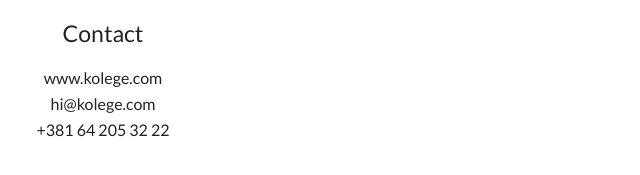
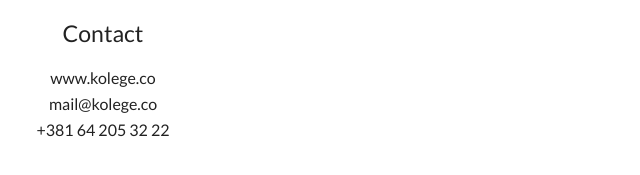
Before and after one commit to after-code/kolege, a website: page app/contact.html in a window 1280 px wide. Shown: the part 467-642 px from the top of the page, 537-1177 px from the left. Drawn offline with nearby package versions, Linux system fonts and the light colour scheme.

Commit message:
kolege final

```diff
--- a/app/contact.html
+++ b/app/contact.html
@@ -37,12 +37,10 @@
       </div>
       <div class="b-contact">
         <img src="assets/img/dot.svg" alt="">
-
-          <h3>Contact</h3>
-
-          <p>www.kolege.com</p>
-          <p>hi@kolege.com</p>
-          <p>+381 64 205 32 22</p>
+        <h3>Contact</h3>
+        <p>www.kolege.co</p>
+        <p>mail@kolege.co</p>
+        <p>+381 64 205 32 22</p>
         </div>
 
       </div>
@@ -68,9 +66,10 @@
         <div class="close-ico close-contact"></div>
       </div>
       <div class="b-contact">
+        <img src="assets/img/dot.svg" alt="">
         <h3>Contact</h3>
-        <p>www.kolege.com</p>
-        <p>hi@kolege.com</p>
+        <p>www.kolege.co</p>
+        <p>mail@kolege.co</p>
         <p>+381 64 205 32 22</p>
       </div>
     </div>
--- a/app/sass/blocks/_b-contact.scss
+++ b/app/sass/blocks/_b-contact.scss
@@ -6,7 +6,7 @@
   margin: 0 auto;
   overflow: hidden;
   text-align: center;
-
+  width: 310px;
   img {
     width: 46%;
     position: relative;
```
Also changed, not shown: app/about.html (+3 -2 lines), app/index.html (+3 -2 lines), app/assets/css/main.css.
